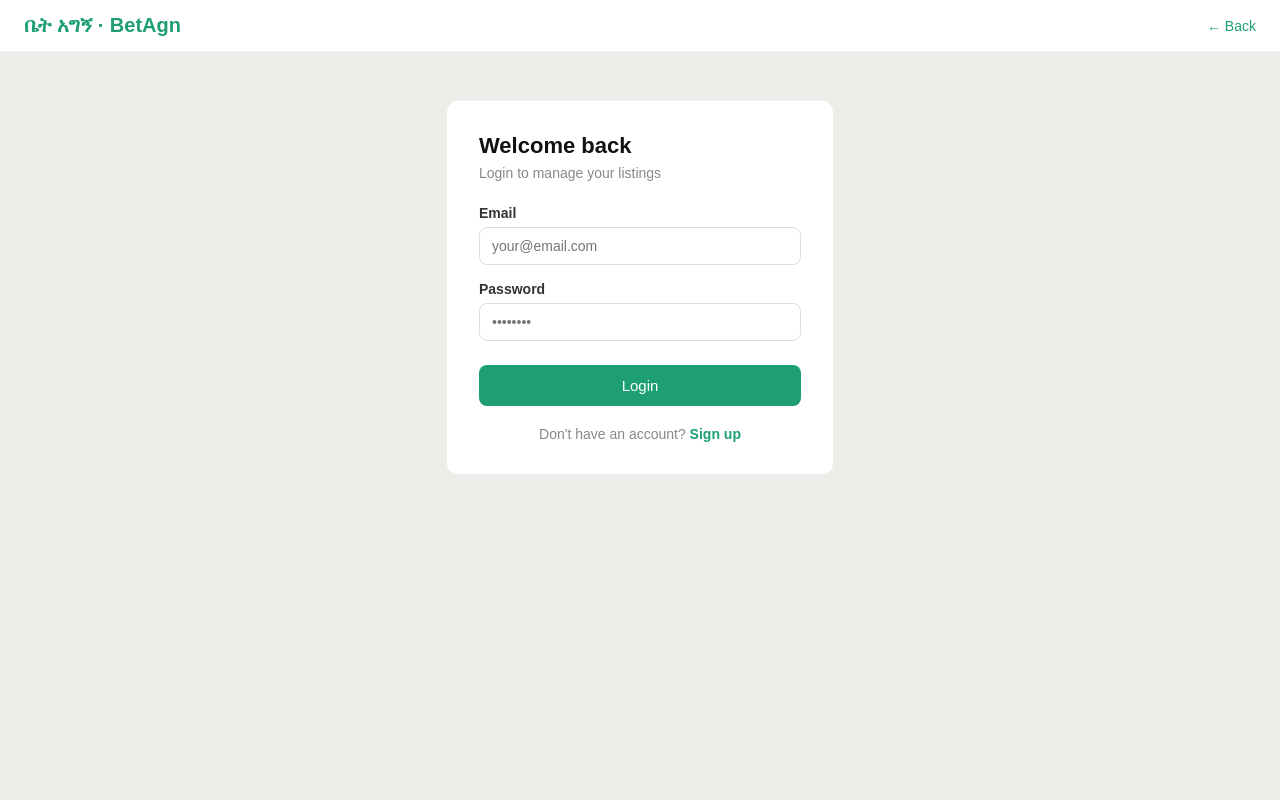
After one commit to eyob18/betagn, a Flask app: page /login in a window 1280 px wide. The commit adds this page. Run offline with Flask 3, Linux system fonts and the light colour scheme; parts of the project's set-up code (start-up, migrations or seed data) failed here and were passed over.

Commit message:
add profile page and login system

```diff
--- a/app.py
+++ b/app.py
@@ -1,11 +1,12 @@
 import json
 import os
-from flask import Flask, render_template, request
+from flask import Flask, render_template, request, redirect, url_for, session
 import firebase_admin
 from firebase_admin import credentials, firestore
 import cloudinary
 import cloudinary.uploader
 from dotenv import load_dotenv
+from werkzeug.security import generate_password_hash, check_password_hash
 
 load_dotenv()
 
@@ -25,6 +26,7 @@ cloudinary.config(
 )
 
 app = Flask(__name__)
+app.secret_key = os.getenv('SECRET_KEY', 'betagn2026secretkey')
 
 @app.route('/')
 def home():
@@ -58,11 +60,86 @@ def home():
         property_type=property_type,
         max_price=max_price,
         bedrooms=bedrooms,
-        total=len(listings)
+        total=len(listings),
+        user=session.get('user')
     )
+
+@app.route('/login', methods=['GET', 'POST'])
+def login():
+    if session.get('user'):
+        return redirect(url_for('home'))
+
+    error = None
+    if request.method == 'POST':
+        email = request.form.get('email').lower().strip()
+        password = request.form.get('password')
+
+        users = db.collection('users').where('email', '==', email).stream()
+        user_doc = None
+        for u in users:
+            user_doc = u
+
+        if user_doc:
+            user_data = user_doc.to_dict()
+            if check_password_hash(user_data['password'], password):
+                session['user'] = {
+                    'uid': user_doc.id,
+                    'email': user_data['email'],
+                    'name': user_data.get('name', user_data['email'])
+                }
+                return redirect(url_for('home'))
+            else:
+                error = 'Incorrect password.'
+        else:
+            error = 'No account found with that email.'
+
+    return render_template('login.html', error=error, mode='login')
+
+@app.route('/signup', methods=['GET', 'POST'])
+def signup():
+    if session.get('user'):
+        return redirect(url_for('home'))
+
+    error = None
+    if request.method == 'POST':
+        email = request.form.get('email').lower().strip()
+        password = request.form.get('password')
+        name = request.form.get('name').strip()
+
+        # Check if email already exists
+        existing = db.collection('users').where('email', '==', email).stream()
+        if any(True for _ in existing):
+            error = 'An account with this email already exists.'
+        elif len(password) < 6:
+            error = 'Password must be at least 6 characters.'
+        else:
+            # Create new user
+            hashed = generate_password_hash(password)
+            new_user = {
+                'email': email,
+                'password': hashed,
+                'name': name
+            }
+            doc_ref = db.collection('users').add(new_user)
+            session['user'] = {
+                'uid': doc_ref[1].id,
+                'email': email,
+                'name': name
+            }
+            return redirect(url_for('home'))
+
+    return render_template('login.html', error=error, mode='signup')
+
+@app.route('/logout')
+def logout():
+    session.clear()
+    return redirect(url_for('home'))
 
 @app.route('/add', methods=['GET', 'POST'])
 def add_listing():
+    if not session.get('user'):
+        return redirect(url_for('login'))
+
     if request.method == 'POST':
         photo_urls = []
         if 'photos' in request.files:
@@ -82,7 +159,8 @@ def add_listing():
             'bathrooms': int(request.form.get('bathrooms') or 1),
             'description': request.form.get('description'),
             'phone': request.form.get('phone'),
-            'photo_urls': photo_urls
+            'photo_urls': photo_urls,
+            'user_id': session['user']['uid']
         }
 
         db.collection('listings').add(new_listing)
@@ -98,7 +176,70 @@ def listing_detail(listing_id):
     listing = doc.to_dict()
     listing['id'] = doc.id
     photos = listing.get('photo_urls') or ([listing.get('photo_url')] if listing.get('photo_url') else [])
-    return render_template('listing_detail.html', listing=listing, photos=photos)
+    user = session.get('user')
+    is_owner = user and user['uid'] == listing.get('user_id')
+    return render_template('listing_detail.html',
+        listing=listing,
+        photos=photos,
+        is_owner=is_owner
+    )
+
+@app.route('/listing/<listing_id>/edit', methods=['GET', 'POST'])
+def edit_listing(listing_id):
+    if not session.get('user'):
+        return redirect(url_for('login'))
+    doc = db.collection('listings').document(listing_id).get()
+    if not doc.exists:
+        return 'Listing not found', 404
+    listing = doc.to_dict()
+    listing['id'] = doc.id
+    if listing.get('user_id') != session['user']['uid']:
+        return 'Not authorized', 403
+
+    if request.method == 'POST':
+        updated = {
+            'title': request.form.get('title'),
+            'type': request.form.get('type'),
+            'neighborhood': request.form.get('neighborhood'),
+            'price': int(request.form.get('price')),
+            'size': int(request.form.get('size') or 0),
+            'bedrooms': int(request.form.get('bedrooms')),
+            'bathrooms': int(request.form.get('bathrooms') or 1),
+            'description': request.form.get('description'),
+            'phone': request.form.get('phone'),
+        }
+        db.collection('listings').document(listing_id).update(updated)
+        return redirect(url_for('listing_detail', listing_id=listing_id))
+
+    return render_template('edit_listing.html', listing=listing)
+
+@app.route('/listing/<listing_id>/delete', methods=['POST'])
+def delete_listing(listing_id):
+    if not session.get('user'):
+        return redirect(url_for('login'))
+    doc = db.collection('listings').document(listing_id).get()
+    if not doc.exists:
+        return 'Listing not found', 404
+    listing = doc.to_dict()
+    if listing.get('user_id') != session['user']['uid']:
+        return 'Not authorized', 403
+    db.collection('listings').document(listing_id).delete()
+    return redirect(url_for('home'))
+
+@app.route('/profile')
+def profile():
+    if not session.get('user'):
+        return redirect(url_for('login'))
+
+    user = session.get('user')
+    listings_ref = db.collection('listings').where('user_id', '==', user['uid']).stream()
+    listings = []
+    for doc in listings_ref:
+        listing = doc.to_dict()
+        listing['id'] = doc.id
+        listings.append(listing)
+
+    return render_template('profile.html', user=user, listings=listings)
 
 if __name__ == '__main__':
     app.run(debug=True)
--- /dev/null
+++ b/templates/login.html
@@ -0,0 +1,153 @@
+<!DOCTYPE html>
+<html lang="en">
+<head>
+  <meta charset="UTF-8">
+  <meta name="viewport" content="width=device-width, initial-scale=1.0">
+  <title>{% if mode == 'signup' %}Sign up{% else %}Login{% endif %} · BetAgn</title>
+  <style>
+    * { margin: 0; padding: 0; box-sizing: border-box; }
+    body { font-family: Arial, sans-serif; background: #EDECE8; min-height: 100vh; }
+
+    .navbar {
+      background: white;
+      padding: 14px 24px;
+      display: flex;
+      justify-content: space-between;
+      align-items: center;
+      border-bottom: 1px solid #eee;
+    }
+    .logo { font-size: 20px; font-weight: bold; color: #1D9E75; }
+    .back-btn { color: #1D9E75; font-size: 14px; text-decoration: none; }
+
+    .container {
+      max-width: 420px;
+      margin: 48px auto;
+      padding: 0 16px;
+    }
+
+    .card {
+      background: white;
+      border-radius: 12px;
+      padding: 32px;
+      border: 1px solid #eee;
+    }
+
+    .card h1 { font-size: 22px; color: #111; margin-bottom: 6px; }
+    .card p { font-size: 14px; color: #888; margin-bottom: 24px; }
+
+    .form-group {
+      display: flex;
+      flex-direction: column;
+      gap: 6px;
+      margin-bottom: 16px;
+    }
+    .form-group label { font-size: 14px; font-weight: bold; color: #333; }
+    .form-group input {
+      padding: 10px 12px;
+      border: 1px solid #ddd;
+      border-radius: 8px;
+      font-size: 14px;
+      width: 100%;
+    }
+    .form-group input:focus { outline: none; border-color: #1D9E75; }
+
+    .btn-primary {
+      width: 100%;
+      background: #1D9E75;
+      color: white;
+      border: none;
+      padding: 12px;
+      border-radius: 8px;
+      font-size: 15px;
+      cursor: pointer;
+      margin-top: 8px;
+    }
+    .btn-primary:hover { background: #085041; }
+
+    .error-msg {
+      background: #FCEBEB;
+      color: #A32D2D;
+      padding: 10px 14px;
+      border-radius: 8px;
+      font-size: 13px;
+      margin-bottom: 16px;
+    }
+
+    .toggle-text {
+      text-align: center;
+      margin-top: 20px;
+      font-size: 14px;
+      color: #888;
+    }
+    .toggle-text a { color: #1D9E75; text-decoration: none; font-weight: bold; }
+  </style>
+</head>
+<body>
+
+  <div class="navbar">
+    <div class="logo">ቤት አግኝ · BetAgn</div>
+    <a href="/" class="back-btn">← Back</a>
+  </div>
+
+  <div class="container">
+    <div class="card">
+
+      {% if mode == 'signup' %}
+      <h1>Create account</h1>
+      <p>Sign up to post your listings on BetAgn</p>
+
+      {% if error %}
+      <div class="error-msg">{{ error }}</div>
+      {% endif %}
+
+      <form method="POST" action="/signup">
+        <div class="form-group">
+          <label>Full name</label>
+          <input type="text" name="name" placeholder="Your name" required>
+        </div>
+        <div class="form-group">
+          <label>Email</label>
+          <input type="email" name="email" placeholder="your@email.com" required>
+        </div>
+        <div class="form-group">
+          <label>Password</label>
+          <input type="password" name="password" placeholder="at least 6 characters" required>
+        </div>
+        <button type="submit" class="btn-primary">Create account</button>
+      </form>
+
+      <div class="toggle-text">
+        Already have an account? <a href="/login">Login</a>
+      </div>
+
+      {% else %}
+      <h1>Welcome back</h1>
+      <p>Login to manage your listings</p>
+
+      {% if error %}
+      <div class="error-msg">{{ error }}</div>
+      {% endif %}
+
+      <form method="POST" action="/login">
+        <div class="form-group">
+          <label>Email</label>
+          <input type="email" name="email" placeholder="your@email.com" required>
+        </div>
+        <div class="form-group">
+          <label>Password</label>
+          <input type="password" name="password" placeholder="••••••••" required>
+        </div>
+        <button type="submit" class="btn-primary">Login</button>
+      </form>
+
+      <div class="toggle-text">
+        Don't have an account? <a href="/signup">Sign up</a>
+      </div>
+
+      {% endif %}
+
+    </div>
+  </div>
+
+</body>
+</html>
```
Also changed, not shown: templates/index.html (+27 -1 lines), templates/listing_detail.html (+21 -0 lines), templates/profile.html (added, +354 -0 lines), 1 other file.
